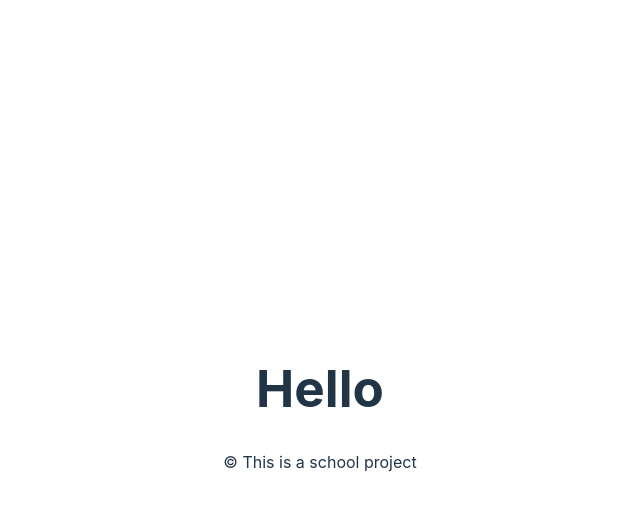
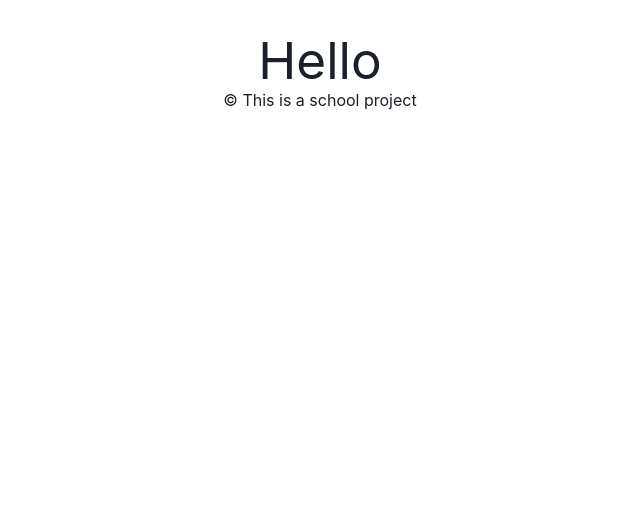
Before and after one commit to simonerok/demo-project, a React (Vite) app: page / in a window 1280 px wide. Shown: the top 510 px of the page, without its empty margins (320-960 px from the left). Built offline with nearby package versions, Linux system fonts and the light colour scheme.

Commit message:
set up Chakra UI library for handling CSS

```diff
--- a/package.json
+++ b/package.json
@@ -10,6 +10,10 @@
     "preview": "vite preview"
   },
   "dependencies": {
+    "@chakra-ui/react": "^2.8.2",
+    "@emotion/react": "^11.13.3",
+    "@emotion/styled": "^11.13.0",
+    "framer-motion": "^11.5.4",
     "react": "^18.3.1",
     "react-dom": "^18.3.1"
   },
--- a/src/main.tsx
+++ b/src/main.tsx
@@ -2,9 +2,12 @@ import { StrictMode } from 'react'
 import { createRoot } from 'react-dom/client'
 import App from './App.tsx'
 import './index.css'
+import { ChakraProvider } from '@chakra-ui/react'
 
 createRoot(document.getElementById('root')!).render(
-  <StrictMode>
-    <App />
-  </StrictMode>,
-)
+    <StrictMode>
+    <ChakraProvider>
+      <App />
+    </ChakraProvider>
+  </StrictMode>
+);
```
Also changed, not shown: tsconfig.node.json (line endings or trailing spaces), 2 other files (tests, documents, lock files or other folders).
